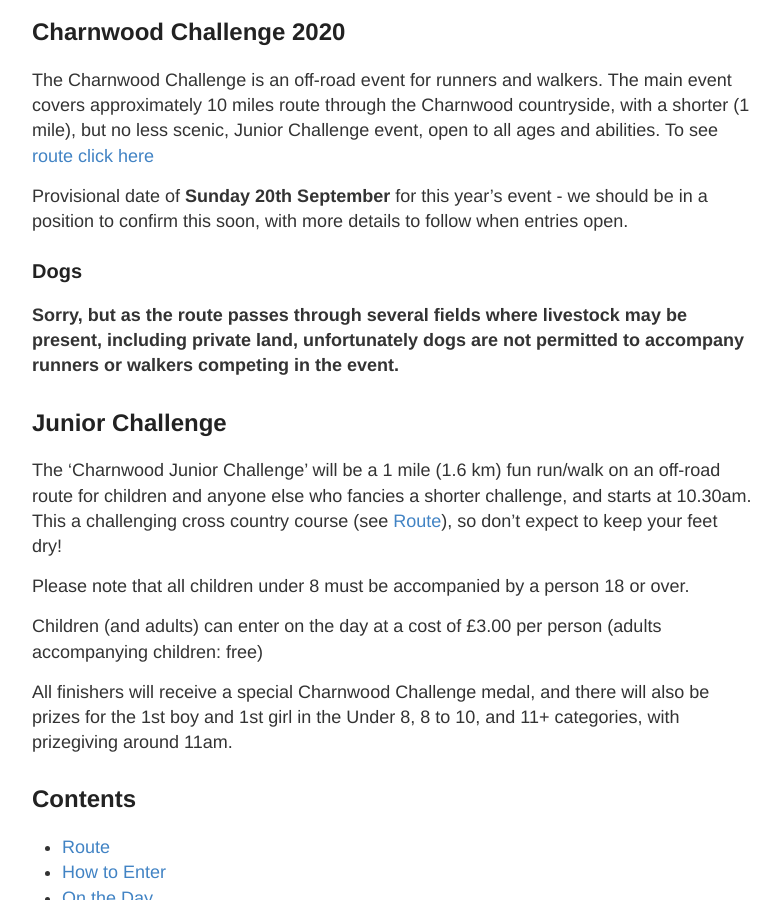
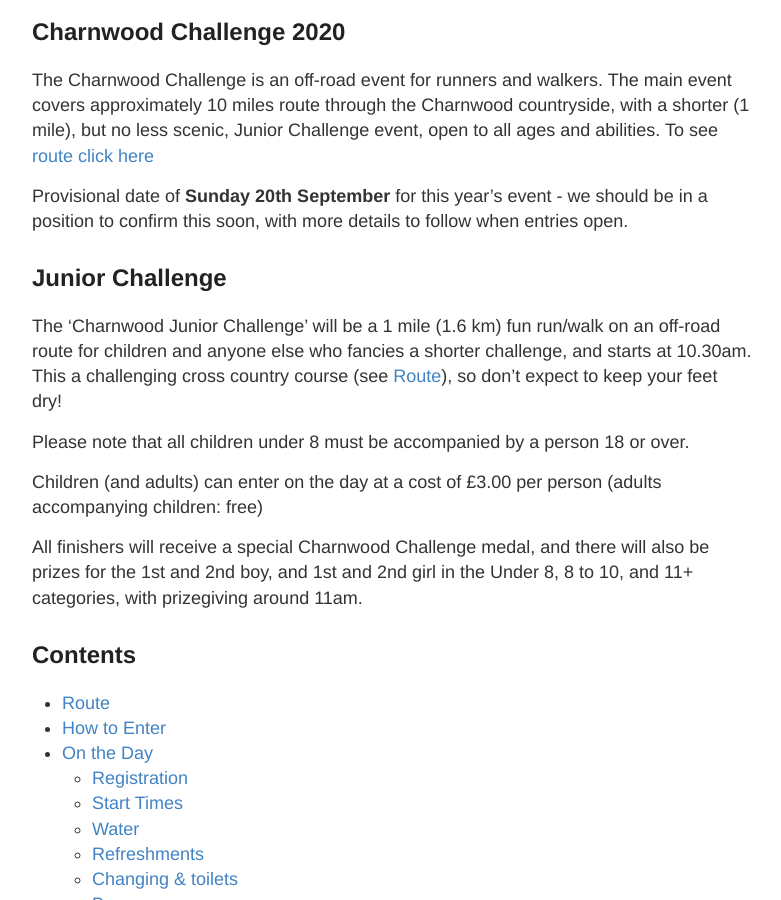
Before and after one commit to Charnwood-Challenge/Charnwood-Challenge.github.io, a Jekyll site: the page built from raceinformation.md, in a window 1280 px wide and 900 px high, scrolled down 267 px. Shown: the whole window, without its empty margins (248-1029 px from the left). Built offline with Jekyll 4.4.1, drawn with Linux system fonts in a browser that asks for light colours; some of the changed text lies outside the part shown.

Commit message:
Update raceinformation.md

```diff
--- a/raceinformation.md
+++ b/raceinformation.md
@@ -10,10 +10,6 @@
 
 Provisional date of **Sunday 20th September** for this year's event - we should be in a position to confirm this soon, with more details to follow when entries open.
 
-### Dogs
-
-**Sorry, but as the route passes through several fields where livestock may be present, including private land, unfortunately dogs are not permitted to accompany runners or walkers competing in the event.**
-
 ## Junior Challenge
 
 
@@ -23,7 +19,7 @@
 
 Children (and adults) can enter on the day at a cost of £3.00 per person (adults accompanying children: free)
 
-All finishers will receive a special Charnwood Challenge medal, and there will also be prizes for the 1st boy and 1st girl in the Under 8, 8 to 10, and 11+ categories, with prizegiving around 11am.
+All finishers will receive a special Charnwood Challenge medal, and there will also be prizes for the 1st and 2nd boy, and 1st and 2nd girl in the Under 8, 8 to 10, and 11+ categories, with prizegiving around 11am.
 
 ## Contents
 
@@ -132,7 +132,3 @@
 As sections of the route are rural, rough underfoot, and remote from the road, in the event of an accident or a runner becoming unwell, please stop to provide assistance if necessary, and ensure that a marshal located at one of the road crossings is informed of the situation as soon as possible.
 
 In the unfortunate situation that you are unable to finish the event and need to retire, please make you way to the nearest road crossing, and inform the marshal located there, who will be able to provide assistance.
-
-## Late entries
-
-If you have any friends who are yet to enter then we will be taking entries up until Saturday evening if we haven't reached our limit (and maybe even on the day).
```
Also changed, not shown: other parts of raceinformation.md (+4 -0 lines).
